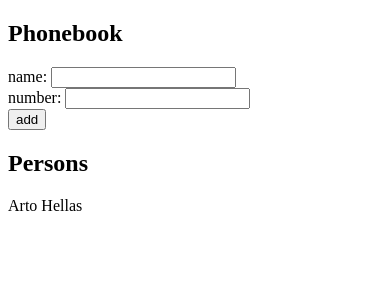
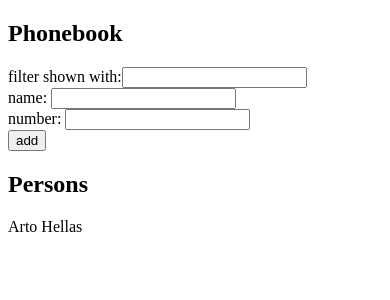
Before and after one commit to Layer2843/my-repo, a React (Vite) app in the folder Part2/zad2.6-2.10/Phonebook/: page / in a window 390 px wide. Shown: the top 300 px of the page. Built offline with nearby package versions, Linux system fonts and the light colour scheme.

Commit message:
Phonebook 2.9

```diff
--- a/Part2/zad2.6-2.10/Phonebook/src/App.jsx
+++ b/Part2/zad2.6-2.10/Phonebook/src/App.jsx
@@ -6,16 +6,15 @@ const App = () => {
   ])
   const [newName, setNewName] = useState('')
   const [newNumber, setNewNumber] = useState('')
+  const [filter, setFilter] = useState('')
 
   const handleNoteChange = (event) => {
-    console.log(event.target.value)
     setNewName(event.target.value)
   }
+
   const handleNumberChange = (event) => {
-    console.log(event.target.value)
     setNewNumber(event.target.value)
   }
-
 
   const addPerson = (event) => {
     event.preventDefault()
@@ -30,13 +29,24 @@ const App = () => {
       setPersons(persons.concat(personObject))
       alert(`${newName} is already added to the phonebook`)
     }
+
     setNewName('')
     setNewNumber('')
   }
 
+  const personsToShow = persons.filter(p =>
+    p.name.toLowerCase().includes(filter.toLowerCase())
+  )
+
   return (
     <div>
       <h2>Phonebook</h2>
+
+      <div>
+        filter shown with:
+        <input value={filter} onChange={(e) => setFilter(e.target.value)} />
+      </div>
+
       <form onSubmit={addPerson}>
         <div>
           name: <input value={newName} onChange={handleNoteChange}/>
@@ -50,7 +60,9 @@ const App = () => {
       </form>
 
       <h2>Persons</h2>
-      {persons.map(p => <div key={p.name}>{p.name} {p.number}</div>)}
+      {personsToShow.map(p =>
+        <div key={p.name}>{p.name} {p.number}</div>
+      )}
     </div>
   )
 }
```
Lines whose indentation alone changed are shown as unchanged.
